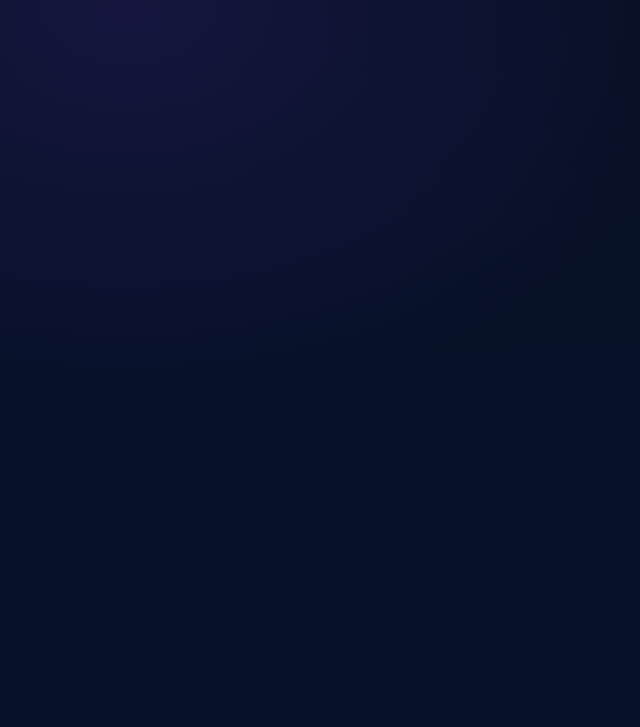
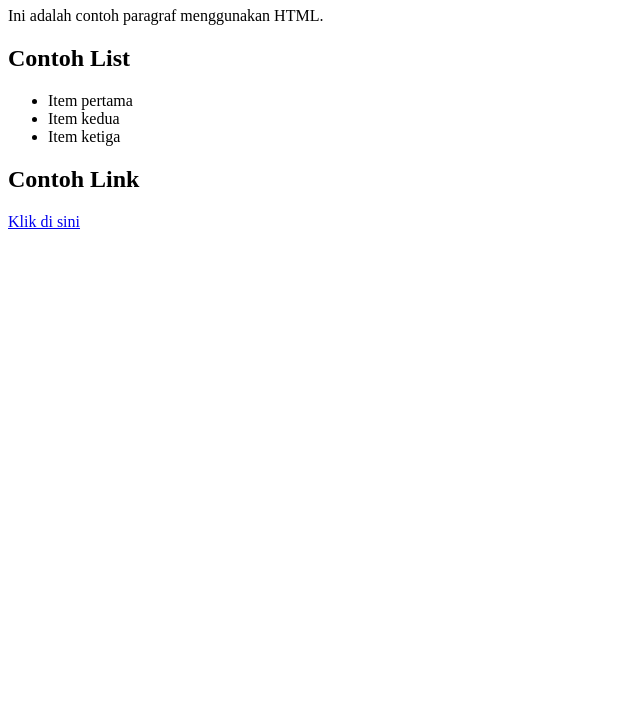
Before and after one commit to Alya65-bun/Calmify, a plain HTML site: page index.html in a window 1280 px wide. Shown: the part 73-800 px from the top of the page, without its empty margins (0-640 px from the left). Drawn offline with Linux system fonts and the light colour scheme.

Commit message:
Update index.html

```diff
--- a/index.html
+++ b/index.html
@@ -1,30 +1,24 @@
-<!doctype html>
-<html lang="en">
+<!DOCTYPE html>
+<html lang="id">
 <head>
-  <meta charset="utf-8" />
-  <meta name="viewport" content="width=device-width,initial-scale=1" />
-  <title>Random HTML — Tiny Playground</title>
-  <style>
-    :root{
-      --bg:#0f1724; --card:#0b1220; --accent:#7c3aed; --muted:#9aa4b2;
-      --glass: rgba(255,255,255,0.04);
-      --radius:16px;
-      font-family: Inter, ui-sans-serif, system-ui, -apple-system, "Segoe UI", Roboto, "Helvetica Neue", Arial;
-    }
-    *{box-sizing:border-box}
-    html,body{height:100%}
-    body{
-      margin:0;
-      background:
-        radial-gradient(600px 400px at 10% 10%, rgba(124,58,237,0.12), transparent),
-        linear-gradient(180deg,#071024 0%, #071129 60%);
-      color:#e6eef8;
-      display:flex;
-      align-items:center;
-      justify-content:center;
-      padding:24px;
-    }
+    <meta charset="UTF-8">
+    <meta name="viewport" content="width=device-width, initial-scale=1.0">
+    <title>Contoh HTML</title>
+</head>
+<body>
 
-    .card{
-      width:min(980px,96%);
-      background: linear-gradient(180deg, rgba(255,255,255,0.02), rgba(255,255,255,0
+    <h1>Selamat Datang di Halaman HTML</h1>
+    <p>Ini adalah contoh paragraf menggunakan HTML.</p>
+
+    <h2>Contoh List</h2>
+    <ul>
+        <li>Item pertama</li>
+        <li>Item kedua</li>
+        <li>Item ketiga</li>
+    </ul>
+
+    <h2>Contoh Link</h2>
+    <a href="#">Klik di sini</a>
+
+</body>
+</html>
```
